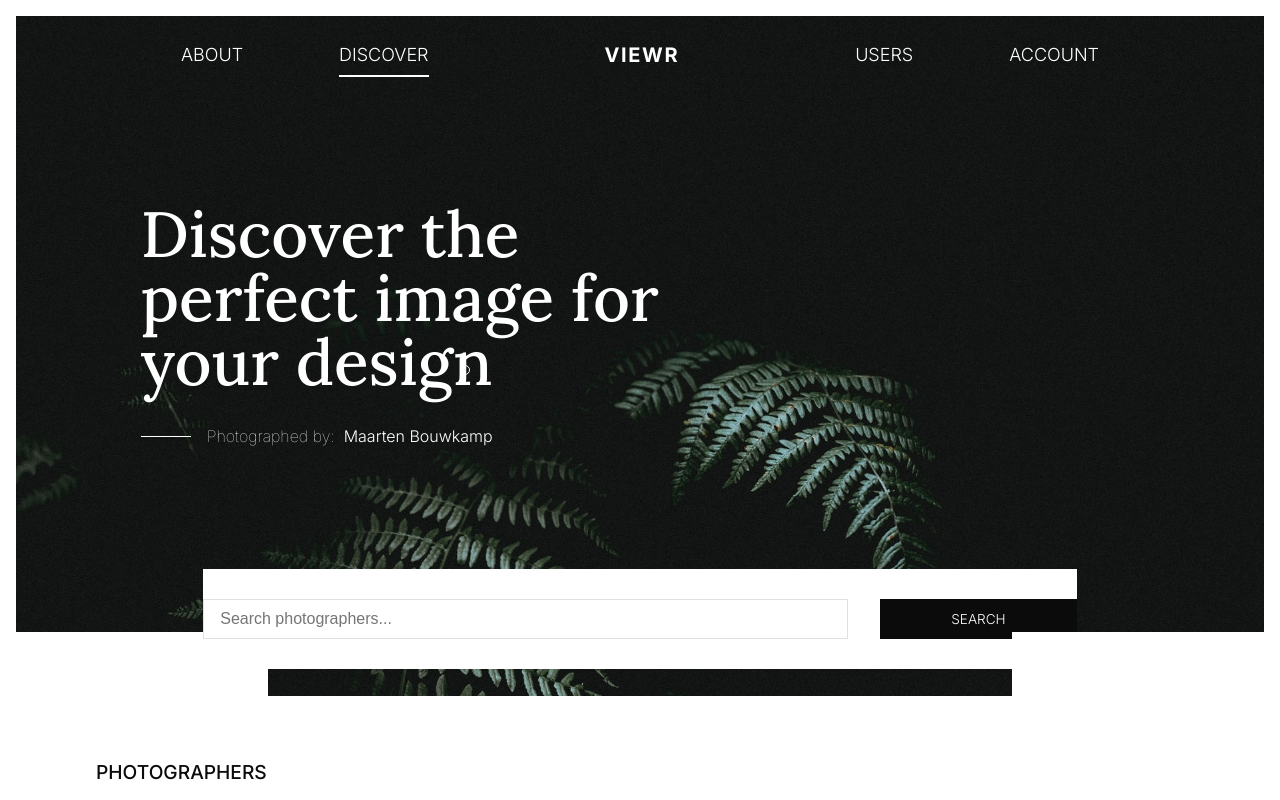
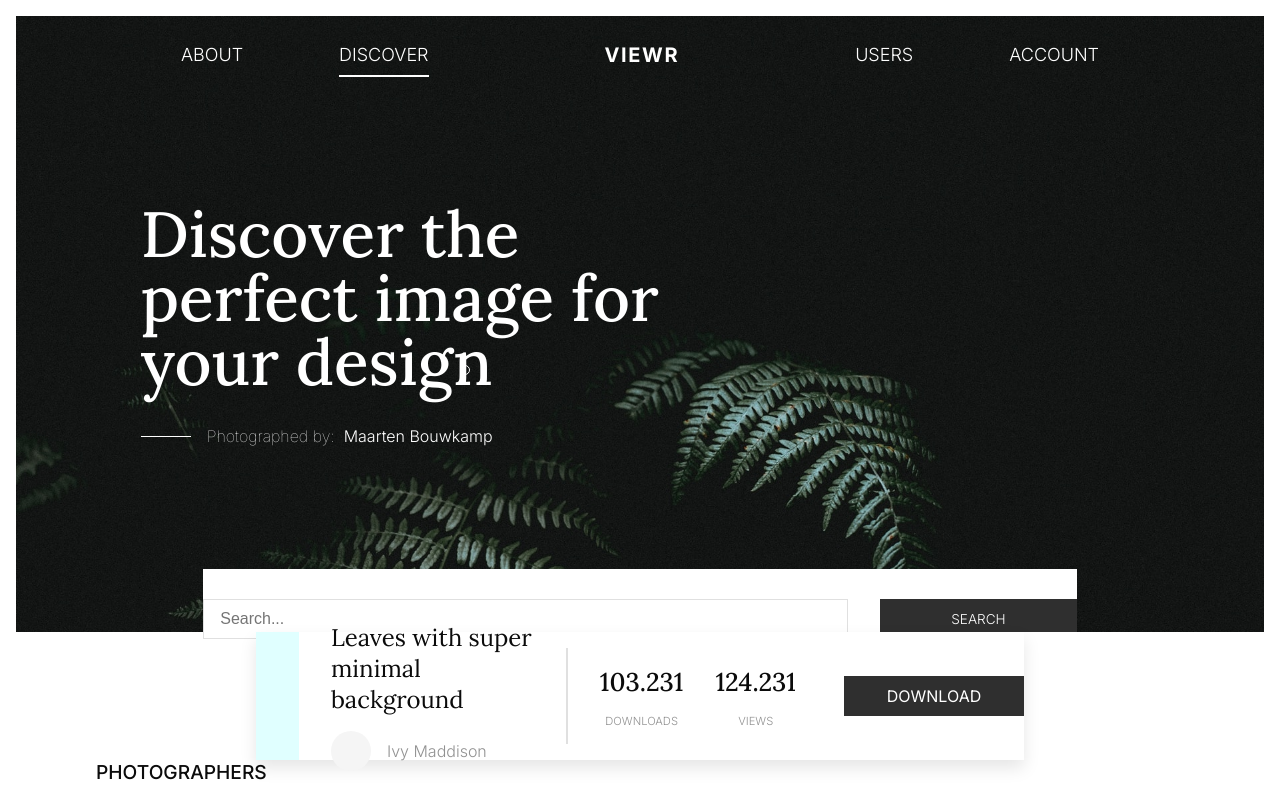
Before and after one commit to itobi14/unplashapp, a Next.js app in the folder unplash-app/: page / in a window 1280 px wide. Shown: the top 800 px of the page. Built offline with nearby package versions, Linux system fonts and the light colour scheme.

Commit message:
detail bar + updates

```diff
--- /dev/null
+++ b/unplash-app/src/app/discover-page/detail-bar.js
@@ -0,0 +1,32 @@
+import styles from "@/app/page.module.css";
+
+function DetailBar() {
+
+    return (
+        <div className={styles.detailBarContainer}>
+            <div className={styles.detailBar}>
+                <div className={styles.detailBarImg}></div>
+                <div className={styles.detailUserContainer}>
+                    <h2 className={styles.detailTitle}>Leaves with super minimal background</h2>
+                    <div className={styles.detailUserWrapper}>
+                        <div className={styles.detailUserImg}></div>
+                        <h2 className={styles.detailUserName}>Ivy Maddison</h2>
+                    </div>
+                </div>
+                <div className={styles.detailStatsContainer}>
+                    <h2 className={styles.detailStatsCount}>103.231</h2>
+                    <h2 className={styles.detailStatsText}>Downloads</h2>
+                </div>
+                <div className={styles.detailStatsContainer}>
+                    <h2 className={styles.detailStatsCount}>124.231</h2>
+                    <h2 className={styles.detailStatsText}>Views</h2>
+                </div>
+                <div className={styles.detailDownloadContainer}>
+                    <button className={styles.detailDownloadBtn}>Download</button>
+                </div>
+            </div>
+        </div>
+    );
+}
+
+export default DetailBar;
--- a/unplash-app/src/app/discover-page/hero-section/hero-section.js
+++ b/unplash-app/src/app/discover-page/hero-section/hero-section.js
@@ -26,7 +26,7 @@ function HeroSection() {
                 </div>
             </div>
 
-            <SearchBar />
+            <SearchBar/>
         </div>
     );
 }
--- a/unplash-app/src/app/discover-page/hero-section/search-bar.js
+++ b/unplash-app/src/app/discover-page/hero-section/search-bar.js
@@ -8,7 +8,7 @@ function SearchBar() {
                 <input
                     type="search"
                     className={styles.searchBar}
-                    placeholder="Search photographers..."
+                    placeholder="Search..."
                 />
                 <button
                     className={styles.searchBtn}
--- a/unplash-app/src/app/discover-page/photographers-section/photographers-section.js
+++ b/unplash-app/src/app/discover-page/photographers-section/photographers-section.js
@@ -31,7 +31,7 @@ import React from 'react';
 //     );
 // }
 
-function PhotographersSection({ photographers }) {
+function PhotographersSection() {
 
     return (
         <div className={styles.photographersSection}>
--- a/unplash-app/src/app/discover-page/photos-section/photos-section.js
+++ b/unplash-app/src/app/discover-page/photos-section/photos-section.js
@@ -1,15 +1,15 @@
 import styles from "@/app/page.module.css";
 
-function PhotographersSection() {
+function PhotosSection() {
 
     return (
         <div className={styles.photosSection}>
             <h2 className={styles.photosTitle}>Photos</h2>
             <ul className={styles.photosContainer}>
-              <li></li>
+                <li className={styles.photosCard}></li>
             </ul>
         </div>
     );
 }
 
-export default PhotographersSection;
+export default PhotosSection;
--- a/unplash-app/src/app/page.js
+++ b/unplash-app/src/app/page.js
@@ -2,14 +2,16 @@ import styles from "./page.module.css";
 import PhotographersSection from "@/app/discover-page/photographers-section/photographers-section";
 import PhotosSection from "@/app/discover-page/photos-section/photos-section";
 import HeroSection from "@/app/discover-page/hero-section/hero-section";
+import DetailBar from "@/app/discover-page/detail-bar";
 
 export default function Discover() {
 
   return (
       <main className={styles.main}>
-          <HeroSection />
-          <PhotographersSection />
-          <PhotosSection />
+          <HeroSection/>
+          <PhotographersSection/>
+          <PhotosSection/>
+          <DetailBar/>
       </main>
   );
 }
--- a/unplash-app/src/app/page.module.css
+++ b/unplash-app/src/app/page.module.css
@@ -191,6 +191,8 @@
   border: none;
   outline: none;
   background: #0B0B0B;
+  opacity: .85;
+  transition: .2s ease-in-out;
   cursor: pointer;
 
   font-family: Inter, sans-serif;
@@ -198,6 +200,10 @@
   font-weight: 300;
   text-transform: uppercase;
   color: white;
+}
+
+.searchBtn:hover {
+  opacity: 1;
 }
 
 /* ------------------------------------------------------------------------------------------- */
@@ -230,7 +236,8 @@
   margin-top: 3rem;
 }
 
-.photographerCard {
+.photographerCard,
+.photosCard {
   height: 372px;
   width: 203px;
   border: 1px solid #CCCCCC;
@@ -274,39 +281,130 @@
   color: #919191;
 }
 
+/* ------------------------------------------------------------------------------------------- */
 
+.detailBarContainer {
+  display: flex;
+  align-items: center;
+  justify-content: center;
+  position: fixed;
+  bottom: 5%;
+  width: 100%;
+  z-index: 99;
+}
 
+.detailBar {
+  display: flex;
+  gap: 2rem;
+  height: 128px;
+  width: 60%;
+  background: white;
+  box-shadow: 0 8px 16px 0 #0000001A;
+}
 
+.detailBarImg {
+  height: 100%;
+  width: 12%;
+  background: lightcyan;
+}
 
+.detailUserContainer {
+  display: flex;
+  align-items: start;
+  justify-content: center;
+  flex-direction: column;
+  gap: 1rem;
+  border-right: 2px solid #E0E0E0;
+  padding-right: 2rem;
+  margin: 1rem 0;
+}
 
+.detailTitle {
+  font-family: Lora, sans-serif ;
+  font-size: 1.5rem;
+  font-weight: 400;
+  color: #0B0B0B;
+}
 
+.detailUserWrapper {
+  display: flex;
+  align-items: center;
+  justify-content: center;
+  gap: 1rem;
+}
 
+.detailUserImg {
+  height: 40px;
+  width: 40px;
+  border-radius: 50%;
+  background: #F5F5F5;
+}
 
+.detailUserName {
+  font-family: Inter, sans-serif;
+  font-size: 1rem;
+  font-weight: 300;
+  color: #919191;
+}
 
+.detailStatsContainer {
+  display: flex;
+  align-items: center;
+  justify-content: center;
+  flex-direction: column;
+  gap: 1rem;
+}
 
+.detailStatsCount {
+  font-family: Lora, sans-serif ;
+  font-size: 1.6rem;
+  font-weight: 500;
+  color: #0B0B0B;
+}
+
+.detailStatsText {
+  font-family: Inter, sans-serif;
+  font-size: .7rem;
+  font-weight: 300;
+  text-transform: uppercase;
+  color: #919191;
+}
+
+.detailDownloadContainer {
+  display: flex;
+  align-items: center;
+  justify-content: center;
+  margin-left: 1rem;
+}
+
+.detailDownloadBtn {
+  height: 40px;
+  width: 180px;
+  border: none;
+  outline: none;
+  background: #0B0B0B;;
+  opacity: .85;
+  transition: .2s ease-in-out;
+  cursor: pointer;
+
+  font-family: Inter, sans-serif;
+  font-size: 1rem;
+  font-weight: 400;
+  text-transform: uppercase;
+  color: white;
+}
+
+.detailDownloadBtn:hover {
+  opacity: 1;
+}
+
+/* ------------------------------------------------------------------------------------------- */
 
 /* Tablet and Smaller Desktop */
 @media (min-width: 701px) and (max-width: 1120px) {
-  .grid {
-    grid-template-columns: repeat(2, 50%);
-  }
+
 }
 
 @media (prefers-color-scheme: dark) {
-  .vercelLogo {
-    filter: invert(1);
-  }
 
-  .logo {
-    filter: invert(1) drop-shadow(0 0 0.3rem #ffffff70);
-  }
 }
-
-@keyframes rotate {
-  from {
-    transform: rotate(360deg);
-  }
-  to {
-    transform: rotate(0deg);
-  }
-}
```
